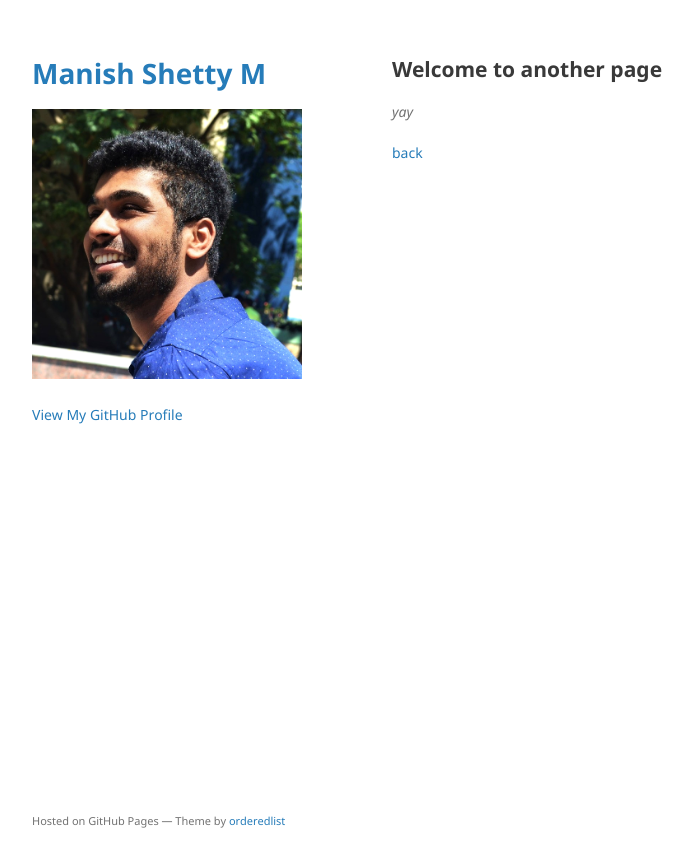
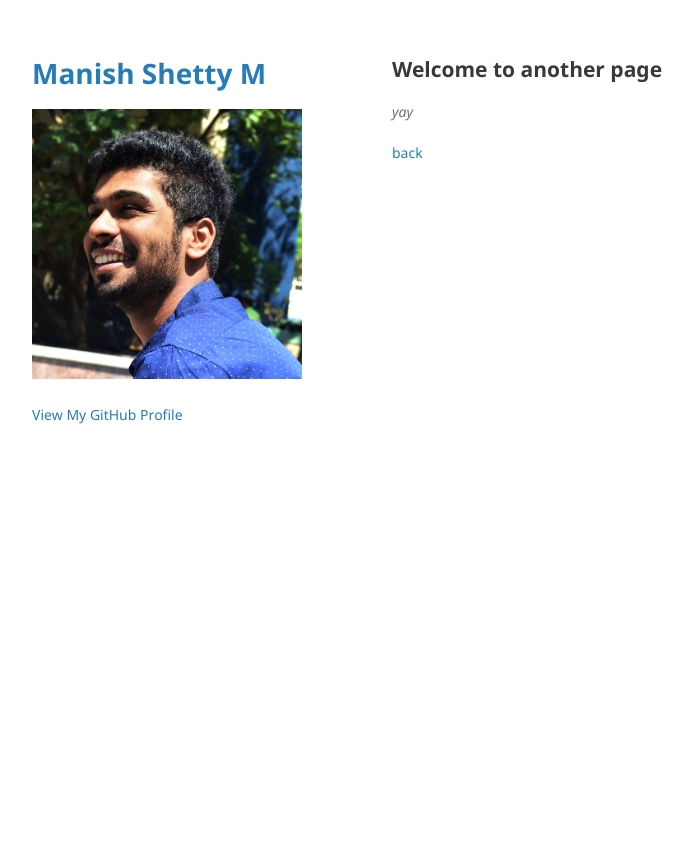
Before and after one commit to manishshettym/manishshettym.github.io, a Jekyll site: the page built from another-page.md, in a window 1280 px wide. Shown: the top 867 px of the page, without its empty margins (178-871 px from the left). Built offline with Jekyll 4.4.1, drawn with Linux system fonts in a browser that asks for light colours; the repository's description, which GitHub fills in, is left out; our own code applies the rules of GitHub Pages for plain Markdown files.

```diff
--- a/_layouts/default.html
+++ b/_layouts/default.html
@@ -47,7 +47,7 @@
         {% if site.github.is_project_page %}
         <p>This project is maintained by <a href="{{ site.github.owner_url }}">{{ site.github.owner_name }}</a></p>
         {% endif %}
-        <p><small>Hosted on GitHub Pages &mdash; Theme by <a href="https://github.com/orderedlist">orderedlist</a></small></p>
+        <!-- <p><small>Hosted on GitHub Pages &mdash; Theme by <a href="https://github.com/orderedlist">orderedlist</a></small></p> -->
       </footer>
     </div>
     <script src="{{ "/assets/js/scale.fix.js" | relative_url }}"></script>
```
Also changed, not shown: index.md (+3 -0 lines).
